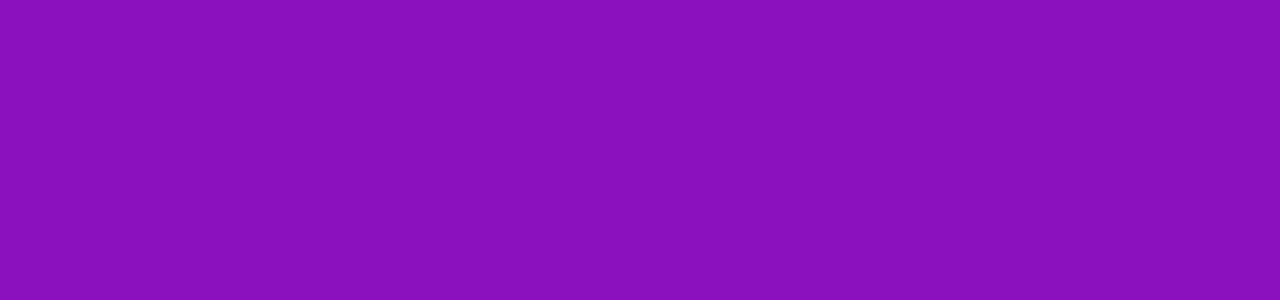
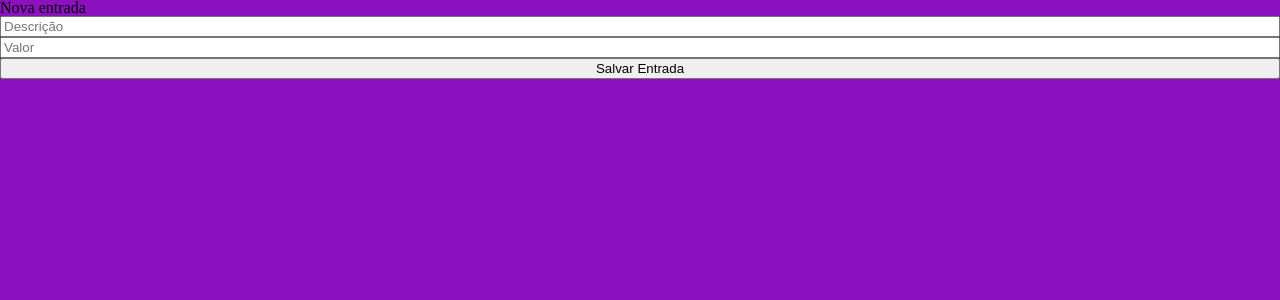
Before and after one commit to FelipeMedeiros99/mywallet-front, a React (Create React App) app: page /nova-entrada in a window 1280 px wide. Before the commit this address had no page. Shown: the top 300 px of the page. Built offline with nearby package versions, Linux system fonts and the light colour scheme.

Commit message:
tela geral de transação criada

```diff
--- /dev/null
+++ b/src/Components/AdicionarEntrada/index.jsx
@@ -0,0 +1,17 @@
+import styled from "styled-components"
+import TelaTransacoes from "../TelaTransacoes"
+
+export default function AdicionarEntrada(){
+
+    return(
+        <TelaEntrada>
+            <h2>Nova entrada</h2>
+            <TelaTransacoes tipo={"Entrada"} objetoDeValores={{"Descrição": "", "Valor":""}}></TelaTransacoes>
+        </TelaEntrada>
+
+    )
+
+}
+
+const TelaEntrada = styled.div`
+`
--- a/src/Components/Home/index.jsx
+++ b/src/Components/Home/index.jsx
@@ -40,7 +40,7 @@ export default function Home(){
                 {dadosUsuario?.Saidas?.map((dado, indice)=>renderizaTransacoes(dado, indice))}
                 {dadosUsuario?.Entradas?.map((dado, indice)=>renderizaTransacoes(dado, indice))}
                 {/* {console.log(dadosUsuario?.Saidas)} */}
-                {(dadosUsuario?.Saidas.length===0 && dadosUsuario?.Entradas.length===0)?"Não há registros de entrada ou saída":""}
+                {(dadosUsuario?.Saidas?.length===0 && dadosUsuario?.Entradas?.length===0)?"Não há registros de entrada ou saída":""}
                 <div className="saldo">
                     <p>Saldo: </p>
                     <p>{dadosUsuario.Saldo}</p>
--- /dev/null
+++ b/src/Components/TelaTransacoes/index.jsx
@@ -0,0 +1,32 @@
+import styled from "styled-components";
+import { renderButton, renderInputs } from "../../utils/ferramentas";
+import { useState } from "react";
+
+/**
+ *
+ * @param {string} tipo - se é entrada ou saída
+ * @param {Object} objetoDeValores - um objeto no formato {"Descrição": "", "Valor": 0}
+ * @param {boolean} aguardandoTransacao - Desativa os inputs e botoes enquanto aguarda uma resposta
+ */
+export default function TelaTransacoes({tipo, objetoDeValores}){
+    // estados
+    const [inputsTransacao, setInputsTansacao] = useState(objetoDeValores)
+    const [aguardandoTransacao, setAguardandoTransacao] = useState(false)
+    // vars
+    const chaves = Object.keys(inputsTransacao)
+    const tipos = ["text", "number"]
+    const minimosRequeridos = ["3", "1"]
+
+    return(
+        <Transacao>
+            {chaves.map((titulo, indice) =>(renderInputs(titulo, tipos[indice], minimosRequeridos[indice], aguardandoTransacao, inputsTransacao, setInputsTansacao)))}
+            {renderButton('submit', `Salvar ${tipo}`, aguardandoTransacao, ()=>{})}
+        </Transacao>
+    )
+
+}
+
+const Transacao = styled.form`
+    display: flex;
+    flex-direction: column;
+`
--- a/src/index.jsx
+++ b/src/index.jsx
@@ -9,6 +9,7 @@ import Login from "./Components/Login"
 import { useState } from "react"
 import Cadastro from "./Components/Cadastro"
 import Home from "./Components/Home"
+import AdicionarEntrada from "./Components/AdicionarEntrada"
 
 // https://mywallet-back-p4xq.onrender.com
 
@@ -23,6 +24,7 @@ function App(){
           <Route path="/" element={<Login />}/>
           <Route path="/cadastro" element={<Cadastro/>} />
           <Route path="/home" element={<Home/>} />
+          <Route path="/nova-entrada" element={<AdicionarEntrada/>} />
         </Routes>
       </Router>
     </Contexto.Provider>
```
